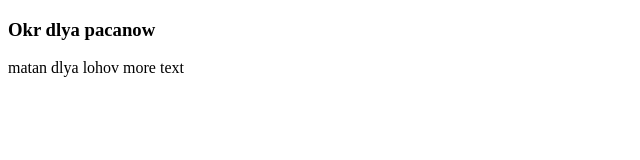
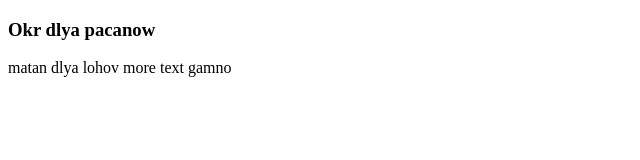
Before and after one commit to ElfMydak/OKR, a plain HTML site: page Index.html in a window 1280 px wide. Shown: the full height of the page, 0-640 px from the left. Drawn offline with Linux system fonts and the light colour scheme.

Commit message:
third commit

```diff
--- a/Index.html
+++ b/Index.html
@@ -13,5 +13,6 @@
 <h3>Okr dlya pacanow</h3>
 matan dlya lohov
 more text
+gamno
 </body>
 </html>
```
